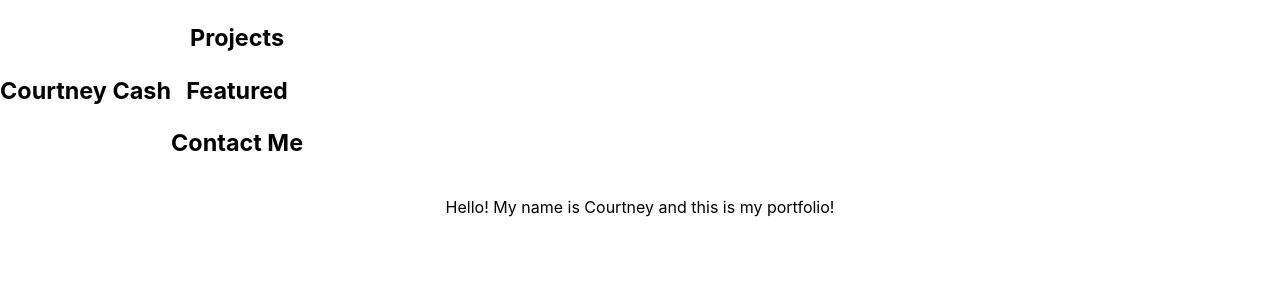
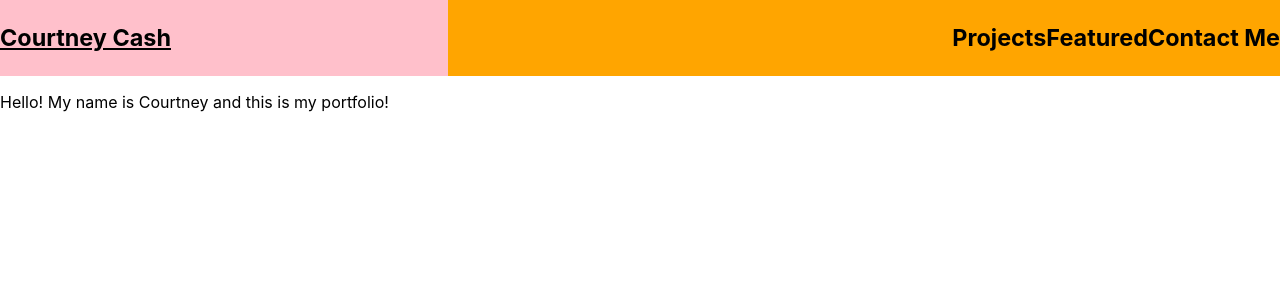
Before and after one commit to ccash12/my-portfolio, a React (Create React App) app in the folder courtney-cash-portfolio/: page / in a window 1280 px wide. Shown: the top 300 px of the page. Built offline with nearby package versions, Linux system fonts and the light colour scheme.

Commit message:
navbar css fixed

```diff
--- a/courtney-cash-portfolio/src/App.css
+++ b/courtney-cash-portfolio/src/App.css
@@ -1,5 +1,7 @@
 .App {
-  text-align: center;
+  position: relative;
+  width: 100vw;
+  height: 100vh;
 }
 
 .App-logo {
@@ -36,3 +38,41 @@
     transform: rotate(360deg);
   }
 }
+
+.NavBarContainer {
+  position: relative;
+  display:flex;
+  flex-direction: row;
+  align-items: center;
+  background-color: blue
+}
+
+.NavBarTitle {
+  display: flex;
+  width:35%;
+  height: 100%;
+  background-color: pink
+}
+
+.NavBarLinks {
+  display: flex;
+  flex-direction: row;
+  align-items: right;
+  height: 100%;
+  width: 65%;
+  font-size: 15px;
+  justify-content: flex-end;
+  background-color: orange;
+}
+
+
+
+a{
+  color: black;
+  text-decoration: none;
+  display: block;
+  font-size: 20px;
+}
+a:hover{
+  text-decoration: underline;
+}
--- a/courtney-cash-portfolio/src/components/NavBar.js
+++ b/courtney-cash-portfolio/src/components/NavBar.js
@@ -9,7 +9,7 @@ function NavBar() {
                     <h3>Courtney Cash</h3>
                 </Link>
             </div>
-            <div classname="NavBarLinks">
+            <div className="NavBarLinks">
                 <Link to="/projects">
                     <h3>Projects</h3>
                 </Link>
--- a/courtney-cash-portfolio/src/index.css
+++ b/courtney-cash-portfolio/src/index.css
@@ -1,9 +1,3 @@
-/* .App {
-  position: relative;
-  width: 100vw;
-  height: 100vh;
-
-} */
 
 body {
   margin: 0;
@@ -18,38 +12,3 @@ code {
   font-family: source-code-pro, Menlo, Monaco, Consolas, 'Courier New',
     monospace;
 }
-
-.NavBarContainer {
-  position: relative;
-  display: flex;
-  flex-direction: row;
-  align-items: center;
-  margin: 0;
-}
-
-/* .NavBarTitle {
-  display: flex;
-  width:35%;
-  height: 100%;
-}
-
-.NavBarLinks {
-  display: flex;
-  flex-direction: row;
-  align-items: center;
-  height: 100%;
-  width: 65%;
-  font-size: 15px;
-  justify-content: flex-end;
-} */
-
-a{
-  color: black;
-  text-decoration: none;
-  display: block;
-  justify-content: center;
-  font-size: 20px;
-}
-a:hover{
-  text-decoration: underline;
-}
```
